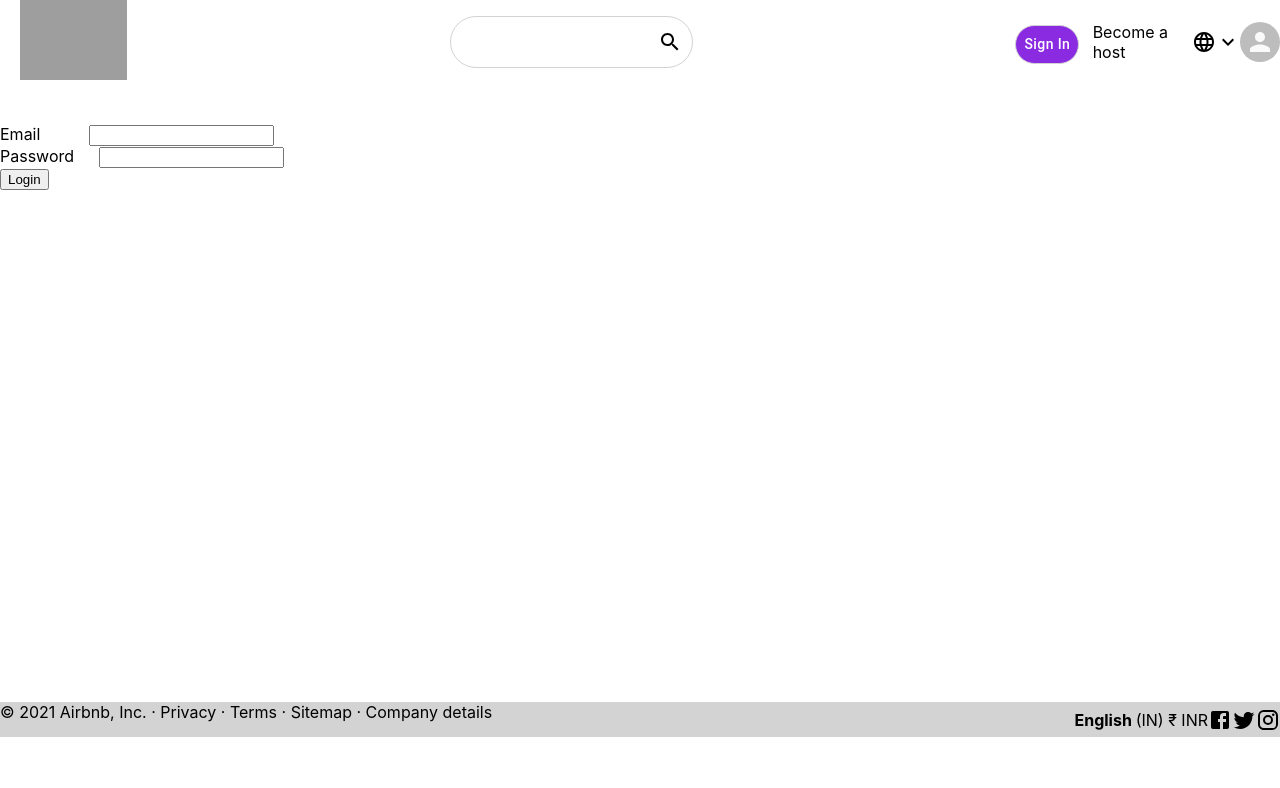
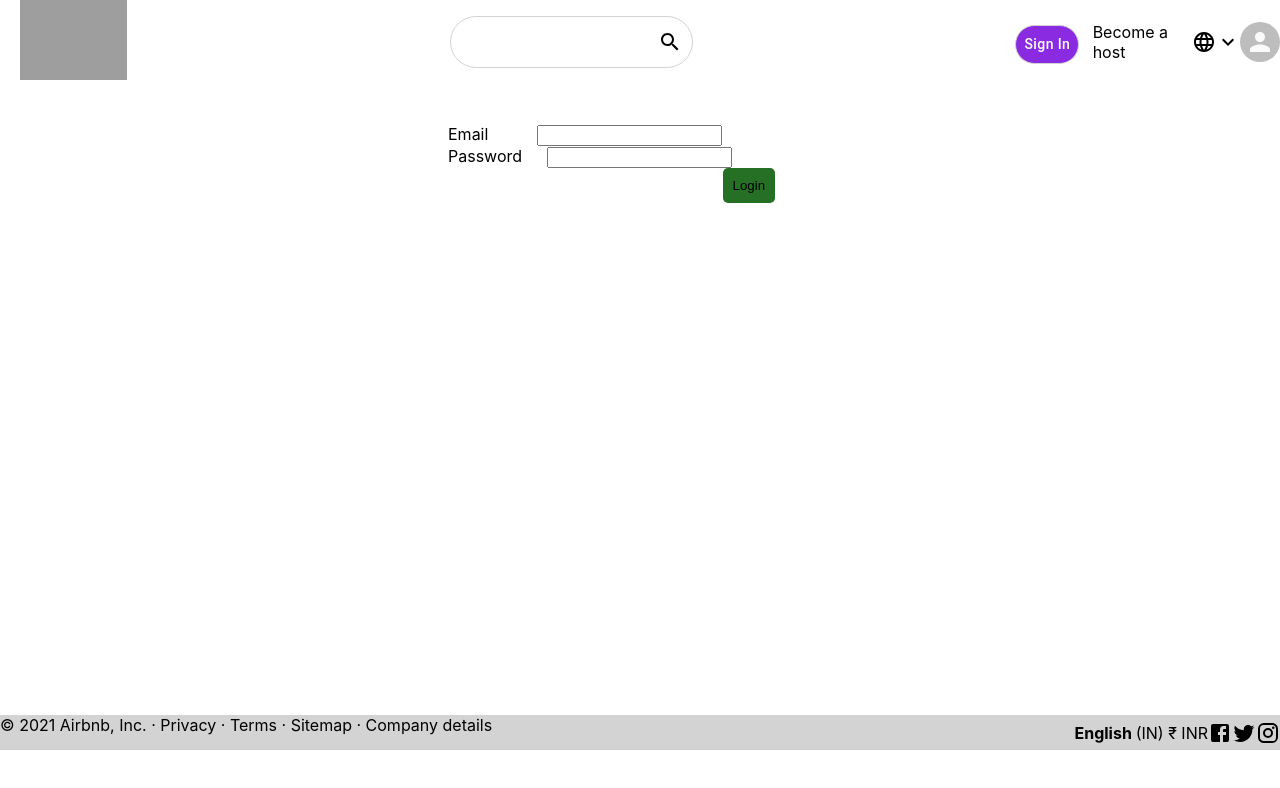
Before and after one commit to nikhil-parate/airbnb_react, a React (Create React App) app: page /login in a window 1280 px wide. Shown: the top 788 px of the page. Built offline with nearby package versions, Linux system fonts and the light colour scheme; grey boxes are pictures that could not be loaded.

Commit message:
Update Login.css

```diff
--- a/src/Login.css
+++ b/src/Login.css
@@ -1,3 +1,40 @@
 .form {
     margin-bottom: 64vh;
+    margin-left: 35%;
 }
+
+.label {
+    font-size: 14px;
+    position: relative;
+    padding: 20px;
+  }
+  .input {
+    border: none;
+
+    background: #f2f2f2;
+    padding: 12px;
+    border-radius: 3px;
+    width: 250px;
+    font-size: 14px;
+    margin-bottom: 2%;
+  }
+
+ .input[type = email] {
+     margin-left: 16%;
+ }
+
+.input[type = password]{
+    margin-left: 11%;
+}
+
+.form >.input[type = submit]{
+
+}
+
+.button{
+    background-color: rgb(38, 112, 38);
+    margin-left: 33%;
+    border: gray;
+    border-radius: 5px;
+    padding: 10px
+}
```
